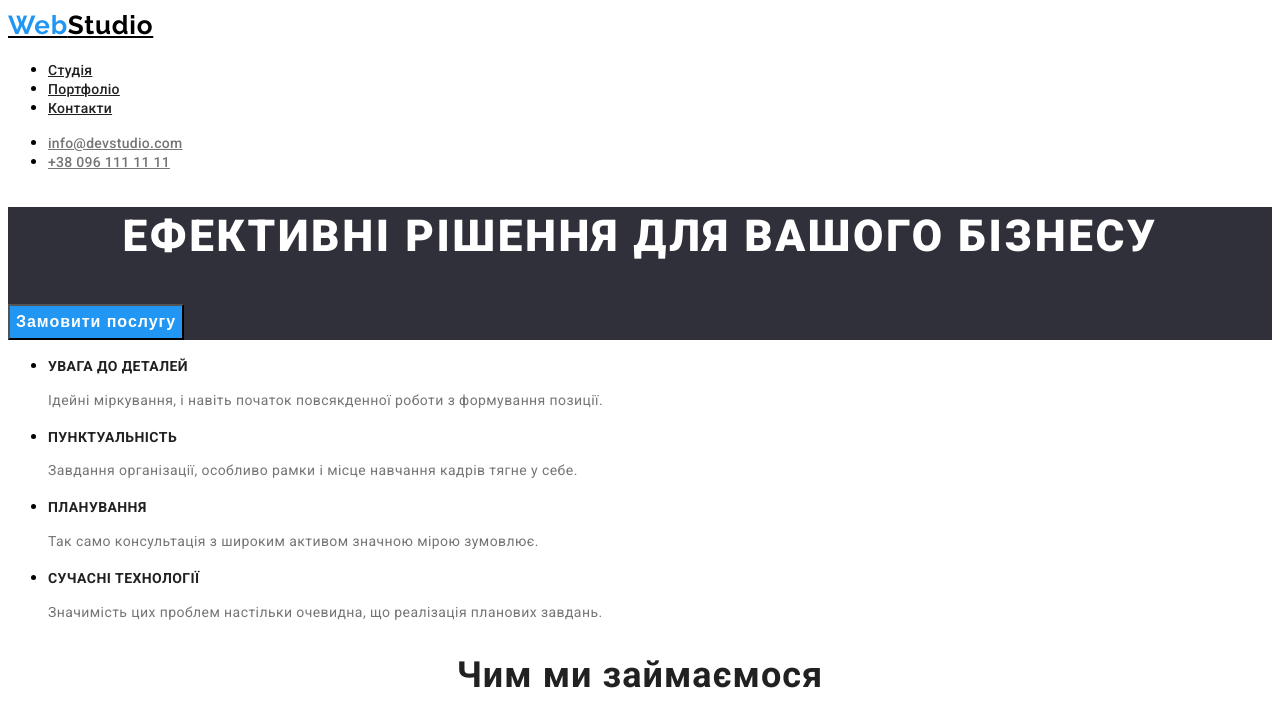
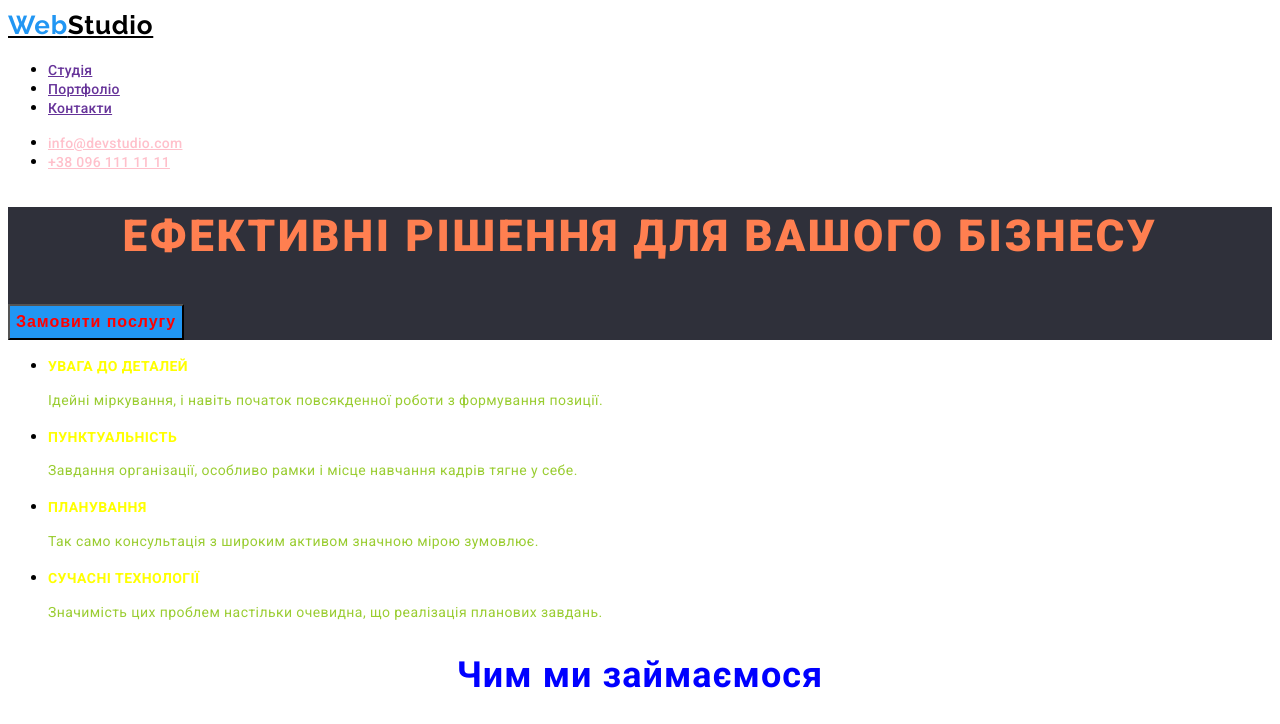
Before and after one commit to Viktoria-Majorenko/Web-Studio, a plain HTML site: page index.html in a window 1280 px wide. Shown: the top 724 px of the page. Drawn offline with Linux system fonts and the light colour scheme.

Commit message:
WEB-STUDIO

```diff
--- a/css/main.css
+++ b/css/main.css
@@ -176,3 +176,37 @@ font-weight: 400;
 line-height: 1.71; /* 171.429% */
 letter-spacing: 0.42px;
 }
+
+.nav-link{
+    color: rebeccapurple;
+}
+.header-link{
+    color: pink;
+}
+.hero-title{
+    color: #2196F3;
+}
+.hero-button{
+    color: red;
+}
+.advantages-title {
+    color: yellow;
+}
+.advantages-tekst {
+    color: yellowgreen;
+}
+.work-title {
+    color: blue;
+}
+.team-title {
+    color: blueviolet;
+}
+.team-name {
+    color: chartreuse;
+}
+.team-title {
+    color: crimson;
+}
+.hero-title {
+    color: coral;
+}
```
